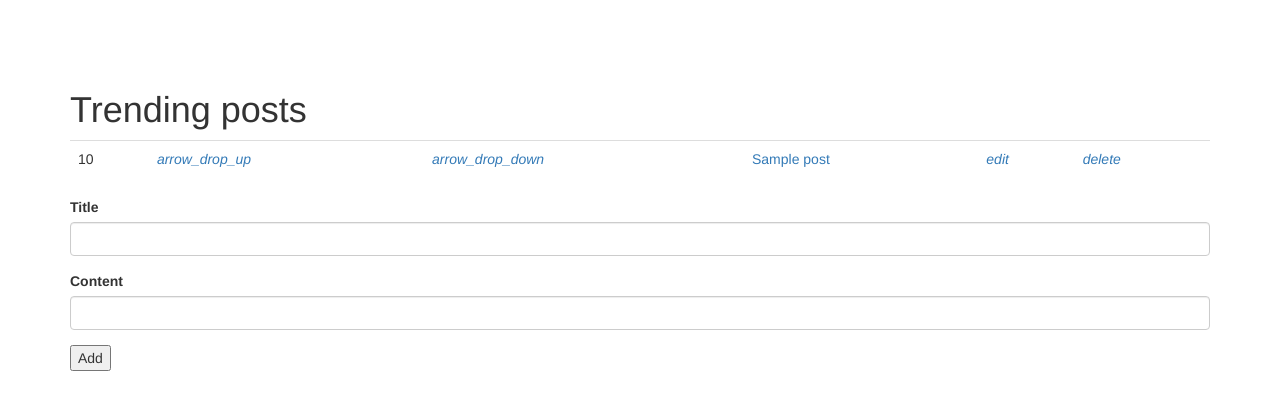
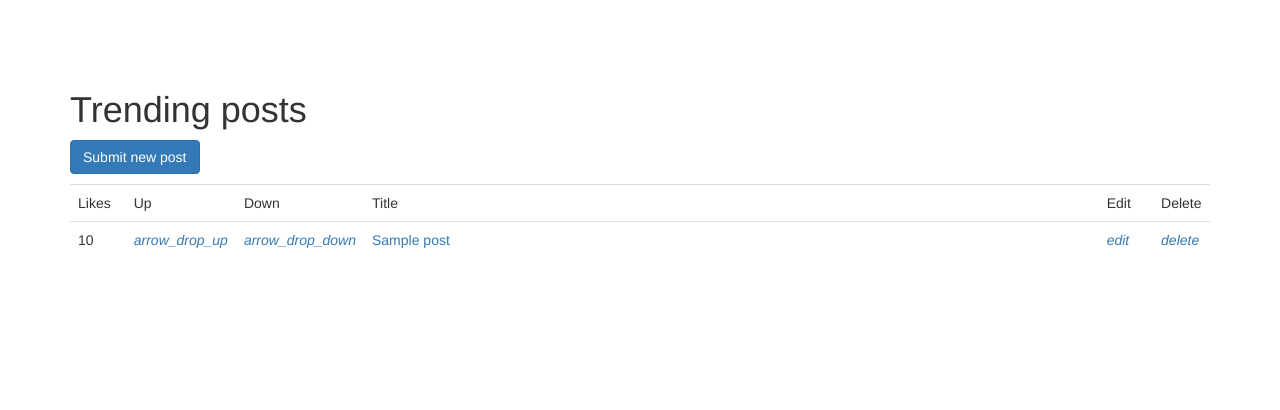
Before and after one commit to nagypeti/php-practice, a Yii app: template day-3/yii-basic-app/views/post/index.php in a window 1280 px wide. Shown: the top 410 px of the page. Run offline with PHP 8.4 and a stand-in for Yii, Linux system fonts and the light colour scheme; the template is opened without the code that fills it: most values are stand-ins (such as "Sample title", 1, 10 or a date in 2020); form fields are guessed from the names that the template uses; data that the repository does not hold is empty; some libraries are stand-ins or nearby versions.

Commit message:
Added more bootstrap styling and Submit new post button, add post now rendered on separete view

```diff
--- a/day-3/yii-basic-app/views/post/index.php
+++ b/day-3/yii-basic-app/views/post/index.php
@@ -6,31 +6,36 @@ use yii\helpers\Html;
 ?>
 
 <h1>Trending posts</h1>
+
+<a href="/post/add" class="btn btn-primary">Submit new post</a>
+
 <table class="table table-hover">
+    <tr>
+        <td>Likes</td>
+        <td>Up</td>
+        <td>Down</td>
+        <td>Title</td>
+        <td>Edit</td>
+        <td>Delete</td>
+    </tr>
     <?php foreach ($posts as $post): ?>
         <tr>
-            <td><?= Html::encode($post->likes) ?></td>
-            <td>
-                <a href="/post/upvote?id=<?= $post->id ?>"><i class="material-icons">arrow_drop_up</i></a>
+            <td style="width: 5%"><?= Html::encode($post->likes) ?></td>
+            <td style="width: 5%">
+                <a href="/post/upvote?id=<?= $post->id ?>"><i class="large material-icons" role="button">arrow_drop_up</i></a>
             </td>
-            <td>
-                <a href="/post/downvote?id=<?= $post->id ?>"><i class="material-icons">arrow_drop_down</i></a>
+            <td style="width: 5%">
+                <a href="/post/downvote?id=<?= $post->id ?>"><i class="large material-icons" role="button">arrow_drop_down</i></a>
             </td>
-            <td>
+            <td style="width: 75%">
                 <a href="<?= $post->content ?>"><?= Html::encode($post->title) ?></a>
             </td>
-            <td>
-                <a href="/post/edit?id=<?= $post->id ?>"><i class="material-icons">edit</i></a>
+            <td style="width: 5%">
+                <a href="/post/edit?id=<?= $post->id ?>"><i class="large material-icons" role="button">edit</i></a>
             </td>
-            <td>
-                <a href="/post/delete?id=<?= $post->id ?>"><i class="material-icons">delete</i></a>
+            <td style="width: 5%">
+                <a href="/post/delete?id=<?= $post->id ?>"><i class="large material-icons" role="button">delete</i></a>
             </td>
         </tr>
     <?php endforeach; ?>
 </table>
-
-<?= $this->render('_postForm', [
-    'postForm' => $postForm,
-    'buttonText' => 'Add',
-    'action' => ['post/add']
-]) ?>
```
